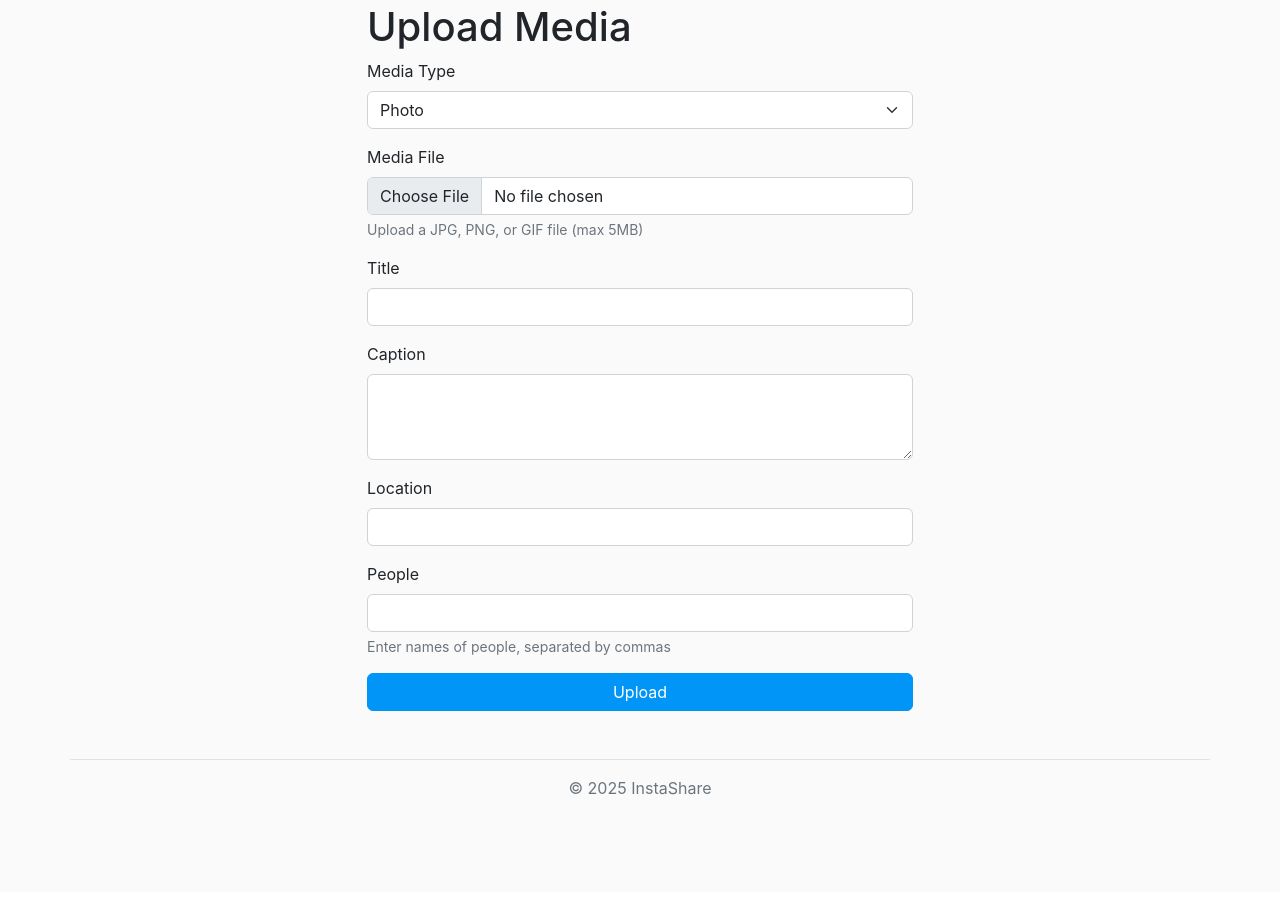
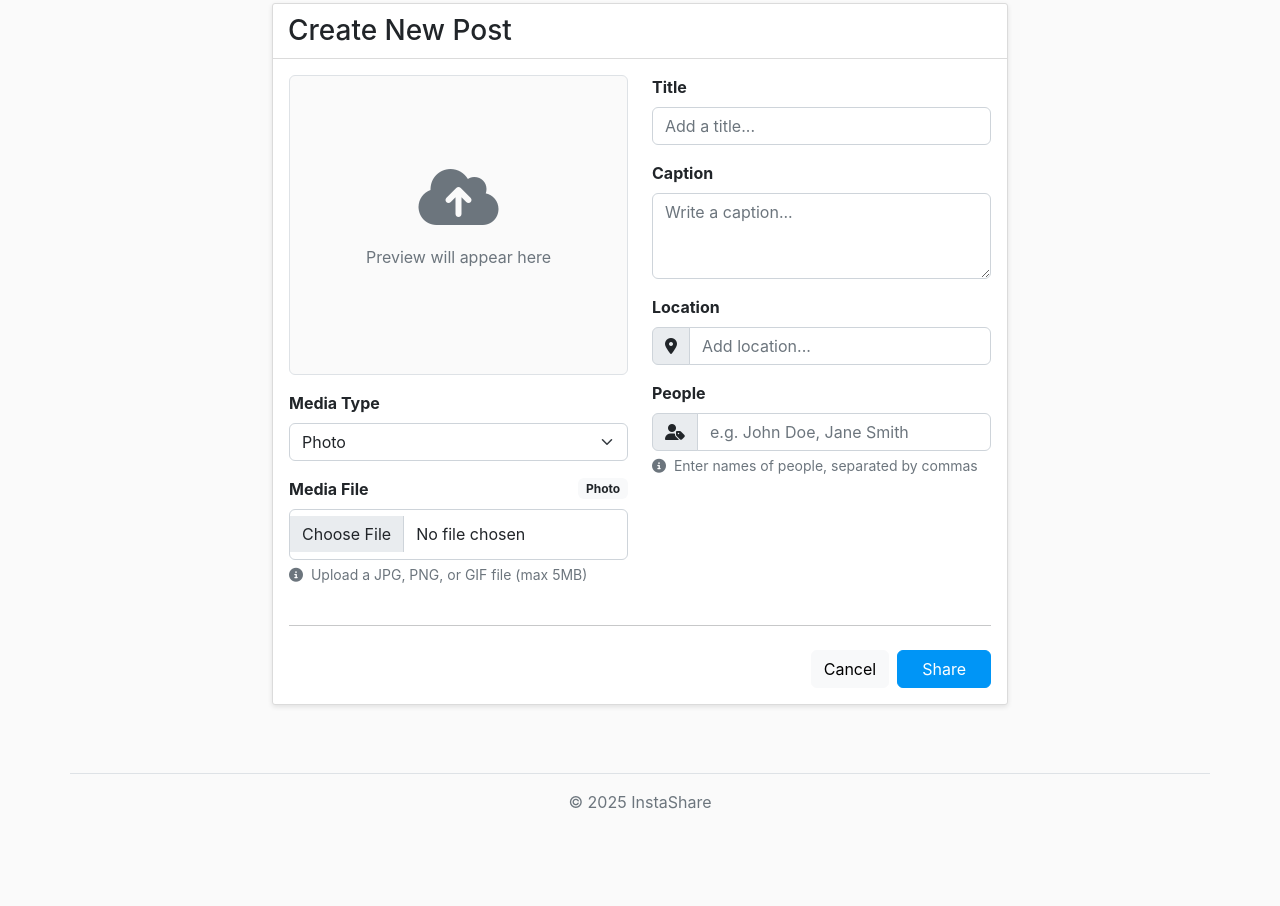
Before and after one commit to abdul-wasay1234/SocialMedia, a Flask app: template templates/creator/upload.html in a window 1280 px wide. Shown: the part 69-975 px from the top of the page. Before the commit the page ends 864 px from the top, so only its background shows below. Run offline with Flask 3, Linux system fonts and the light colour scheme; the template is opened without the code that fills it: values that come from a table or form of the project are taken from there, others are empty; some libraries are stand-ins or nearby versions; some web fonts are replaced.

Commit message:
Refactor upload form layout and enhance media file preview functionality

```diff
--- a/templates/creator/upload.html
+++ b/templates/creator/upload.html
@@ -1,60 +1,100 @@
 {% extends "base.html" %}
 
 {% block content %}
-<div class="row">
-    <div class="col-md-6 offset-md-3">
-        <h1>Upload Media</h1>
+<div class="row justify-content-center">
+    <div class="col-lg-8">
+        <div class="card">
+            <div class="card-header bg-white">
+                <h3 class="card-title mb-0">Create New Post</h3>
+            </div>
+            <div class="card-body">
                 <form action="" method="post" enctype="multipart/form-data" novalidate>
                     {{ form.hidden_tag() }}
+
+                    <div class="row mb-4">
+                        <div class="col-md-6">
+                            <div class="upload-preview-container text-center p-4 mb-3 border rounded" style="min-height: 300px; background-color: #fafafa; display: flex; align-items: center; justify-content: center;">
+                                <div id="preview-placeholder">
+                                    <i class="fas fa-cloud-upload-alt fa-4x text-muted mb-3"></i>
+                                    <p class="text-muted">Preview will appear here</p>
+                                </div>
+                                <img id="image-preview" style="max-width: 100%; max-height: 300px; display: none;" alt="Preview">
+                                <video id="video-preview" controls style="max-width: 100%; max-height: 300px; display: none;"></video>
+                            </div>
+
                             <div class="mb-3">
-                {{ form.media_type.label(class="form-label") }}
+                                {{ form.media_type.label(class="form-label fw-bold") }}
                                 {{ form.media_type(class="form-select") }}
                                 {% for error in form.media_type.errors %}
                                 <span class="text-danger">{{ error }}</span>
                                 {% endfor %}
                             </div>
+
                             <div class="mb-3">
-                {{ form.media_file.label(class="form-label") }}
-                {{ form.media_file(class="form-control") }}
+                                <div class="d-flex justify-content-between align-items-center mb-2">
+                                    {{ form.media_file.label(class="form-label fw-bold mb-0") }}
+                                    <span class="badge bg-light text-dark" id="fileTypeLabel">Select a file</span>
+                                </div>
+                                {{ form.media_file(class="form-control", style="padding: 0.8rem 0.75rem;") }}
                                 {% for error in form.media_file.errors %}
                                 <span class="text-danger">{{ error }}</span>
                                 {% endfor %}
-                <div class="form-text" id="photoHelp" style="display: none;">Upload a JPG, PNG, or GIF file (max 5MB)</div>
-                <div class="form-text" id="videoHelp" style="display: none;">Upload a MP4, MOV, or AVI file (max 50MB)</div>
+                                <div class="form-text" id="photoHelp" style="display: none;"><i class="fas fa-info-circle me-1"></i> Upload a JPG, PNG, or GIF file (max 5MB)</div>
+                                <div class="form-text" id="videoHelp" style="display: none;"><i class="fas fa-info-circle me-1"></i> Upload a MP4, MOV, or AVI file (max 50MB)</div>
                             </div>
+                        </div>
+
+                        <div class="col-md-6">
                             <div class="mb-3">
-                {{ form.title.label(class="form-label") }}
-                {{ form.title(class="form-control") }}
+                                {{ form.title.label(class="form-label fw-bold") }}
+                                {{ form.title(class="form-control", placeholder="Add a title...") }}
                                 {% for error in form.title.errors %}
                                 <span class="text-danger">{{ error }}</span>
                                 {% endfor %}
                             </div>
+
                             <div class="mb-3">
-                {{ form.caption.label(class="form-label") }}
-                {{ form.caption(class="form-control", rows=3) }}
+                                {{ form.caption.label(class="form-label fw-bold") }}
+                                {{ form.caption(class="form-control", rows=3, placeholder="Write a caption...") }}
                                 {% for error in form.caption.errors %}
                                 <span class="text-danger">{{ error }}</span>
                                 {% endfor %}
                             </div>
+
                             <div class="mb-3">
-                {{ form.location.label(class="form-label") }}
-                {{ form.location(class="form-control") }}
+                                {{ form.location.label(class="form-label fw-bold") }}
+                                <div class="input-group">
+                                    <span class="input-group-text"><i class="fas fa-map-marker-alt"></i></span>
+                                    {{ form.location(class="form-control", placeholder="Add location...") }}
+                                </div>
                                 {% for error in form.location.errors %}
                                 <span class="text-danger">{{ error }}</span>
                                 {% endfor %}
                             </div>
+
                             <div class="mb-3">
-                {{ form.people.label(class="form-label") }}
-                {{ form.people(class="form-control") }}
+                                {{ form.people.label(class="form-label fw-bold") }}
+                                <div class="input-group">
+                                    <span class="input-group-text"><i class="fas fa-user-tag"></i></span>
+                                    {{ form.people(class="form-control", placeholder="e.g. John Doe, Jane Smith") }}
+                                </div>
                                 {% for error in form.people.errors %}
                                 <span class="text-danger">{{ error }}</span>
                                 {% endfor %}
-                <div class="form-text">Enter names of people, separated by commas</div>
+                                <div class="form-text"><i class="fas fa-info-circle me-1"></i> Enter names of people, separated by commas</div>
                             </div>
-            <div class="d-grid gap-2">
-                {{ form.submit(class="btn btn-primary") }}
+                        </div>
+                    </div>
+
+                    <hr class="my-4">
+
+                    <div class="d-flex justify-content-end">
+                        <a href="{{ url_for('creator.dashboard') }}" class="btn btn-light me-2">Cancel</a>
+                        {{ form.submit(class="btn btn-primary px-4", value="Share") }}
                     </div>
                 </form>
+            </div>
+        </div>
     </div>
 </div>
 
@@ -64,16 +104,46 @@
         const mediaTypeSelect = document.getElementById('media_type');
         const photoHelp = document.getElementById('photoHelp');
         const videoHelp = document.getElementById('videoHelp');
+        const fileTypeLabel = document.getElementById('fileTypeLabel');
+        const mediaFileInput = document.getElementById('media_file');
+
+        const imagePreview = document.getElementById('image-preview');
+        const videoPreview = document.getElementById('video-preview');
+        const previewPlaceholder = document.getElementById('preview-placeholder');
 
         function updateHelpText() {
             if (mediaTypeSelect.value === 'photo') {
                 photoHelp.style.display = 'block';
                 videoHelp.style.display = 'none';
+                fileTypeLabel.textContent = 'Photo';
             } else {
                 photoHelp.style.display = 'none';
                 videoHelp.style.display = 'block';
+                fileTypeLabel.textContent = 'Video';
             }
         }
+
+        // Handle file preview
+        mediaFileInput.addEventListener('change', function(e) {
+            const file = e.target.files[0];
+            if (!file) {
+                return;
+            }
+
+            const fileUrl = URL.createObjectURL(file);
+
+            if (file.type.startsWith('image/')) {
+                imagePreview.src = fileUrl;
+                imagePreview.style.display = 'block';
+                videoPreview.style.display = 'none';
+                previewPlaceholder.style.display = 'none';
+            } else if (file.type.startsWith('video/')) {
+                videoPreview.src = fileUrl;
+                videoPreview.style.display = 'block';
+                imagePreview.style.display = 'none';
+                previewPlaceholder.style.display = 'none';
+            }
+        });
 
         // Initial update
         updateHelpText();
```
Lines whose indentation alone changed are shown as unchanged.
